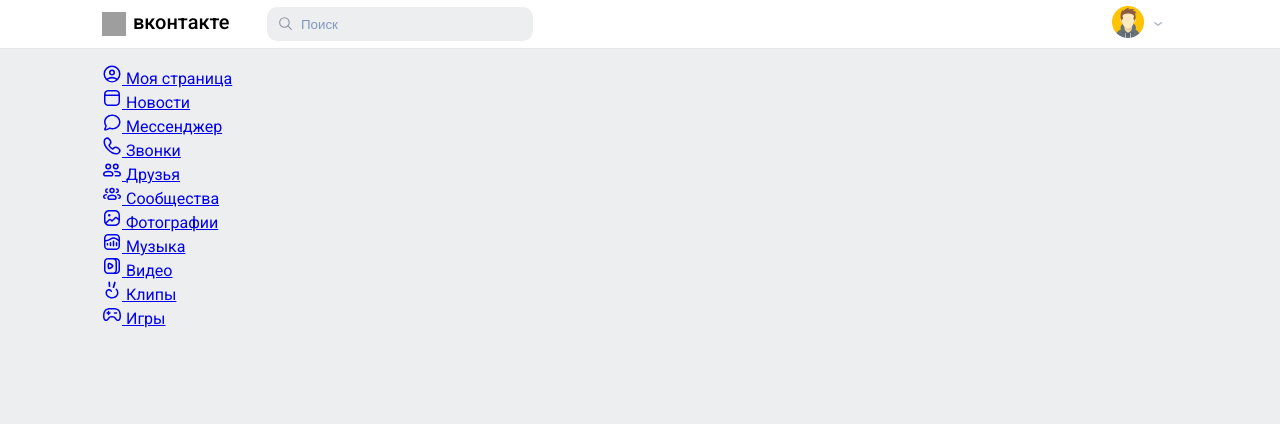
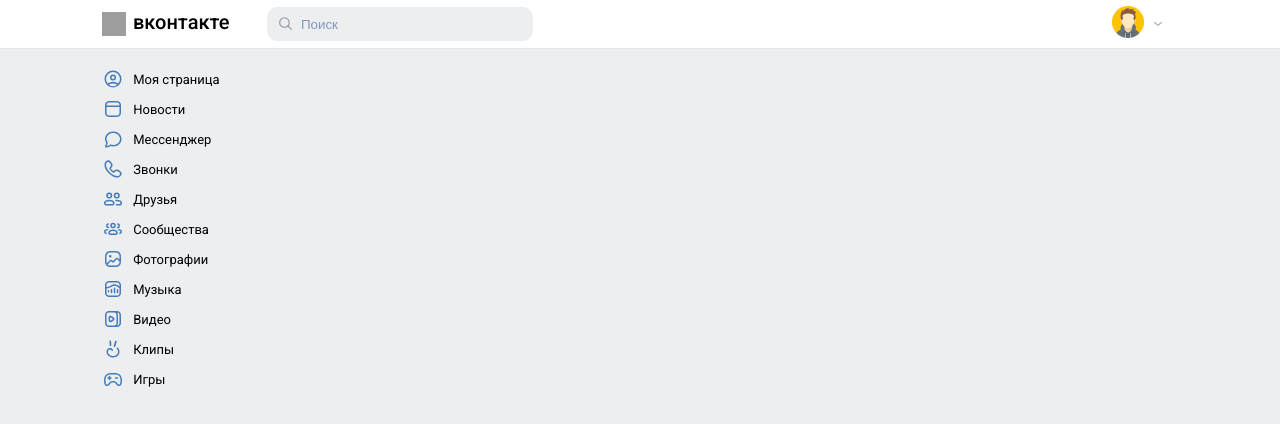
Before and after one commit to ShuVeriDa/vk-front-clone, a React (Create React App) app: page / in a window 1280 px wide. Shown: the top 424 px of the page. Built offline with nearby package versions, Linux system fonts and the light colour scheme; grey boxes are pictures that could not be loaded.

Commit message:
completed nav list

```diff
--- a/src/components/Nav/Nav.module.scss
+++ b/src/components/Nav/Nav.module.scss
@@ -1,4 +1,7 @@
 .nav {
+  width: 164px;
+  position: relative;
+  left: -5px;
 
   .container {
 
@@ -6,6 +9,37 @@
       list-style: none;
       padding: 0;
       margin: 0;
+
+      li {
+        box-sizing: border-box;
+        width: 151px;
+        padding: 0 6px;
+        height: 30px;
+        font-size: 13px;
+        line-height: 30px;
+        border-radius: 4px;
+
+        &:hover {
+          background: #E5E7EB;
+          cursor: pointer;
+        }
+
+        svg {
+          position: relative;
+          top: 5px;
+          color: #447BBA;
+        }
+
+        a {
+          text-decoration: none;
+
+        }
+
+        .text {
+          padding-left: 7px;
+          color: #000;
+        }
+      }
     }
   }
 }
--- a/src/components/Nav/Nav.tsx
+++ b/src/components/Nav/Nav.tsx
@@ -136,11 +136,9 @@
       <div className={styles.container}>
         <ul>
           {navObj.map((link, i) => {
-              return <div key={i}>
-                <li>
-                  <Link to={link.url}>{link.svg} {link.title}</Link>
-                </li>
-              </div>
+              return <li key={i}>
+                  <NavLink to={link.url}>{link.svg} <span className={styles.text}>{link.title}</span></NavLink>
+              </li>
             }
           )}
         </ul>
```
